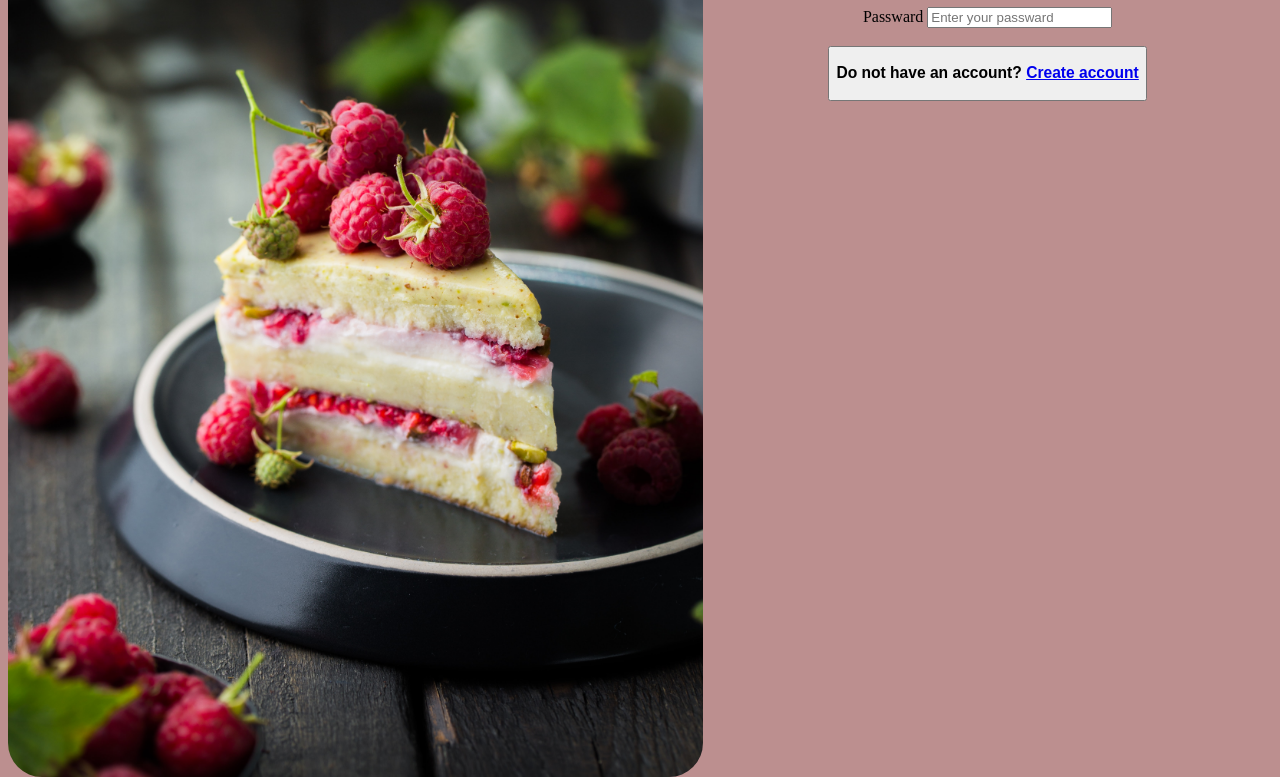
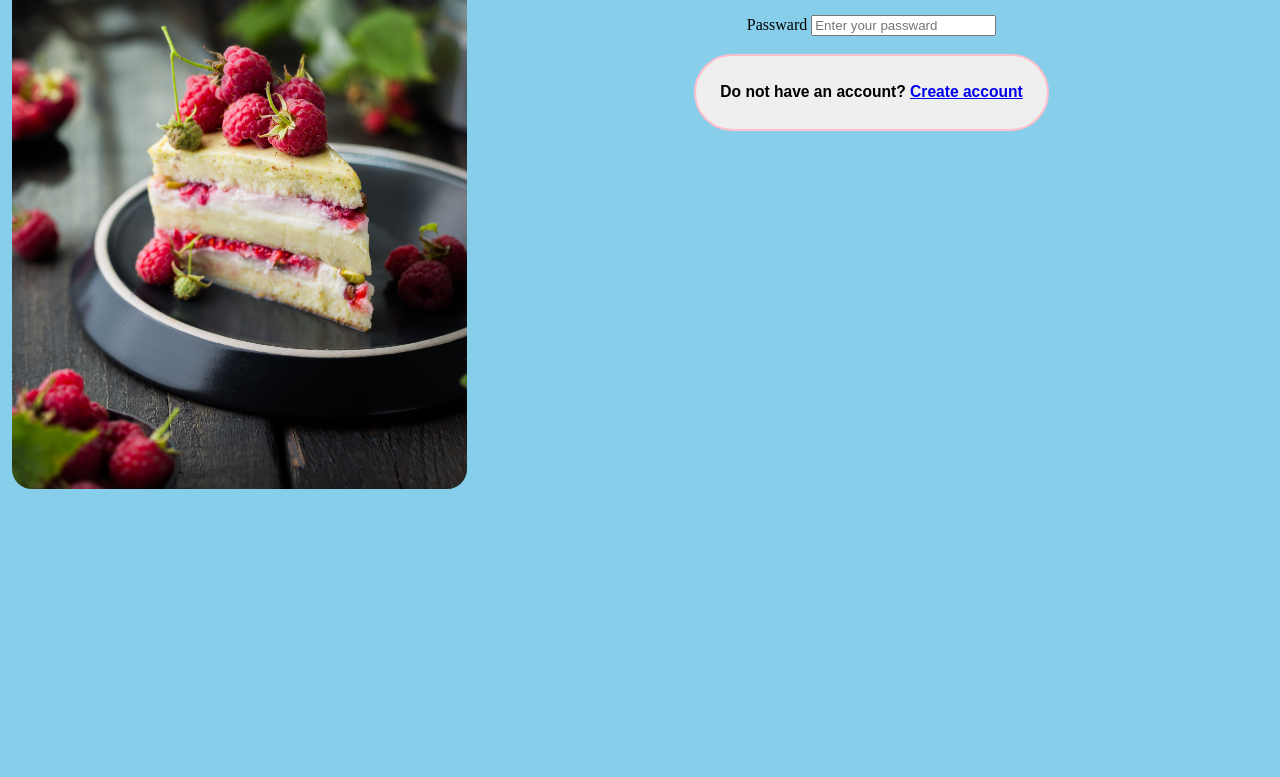
Before and after one commit to Ann-Anyango/Northstar, a plain HTML site: page index.html in a window 1280 px wide. Shown: the part 113-890 px from the top of the page. After the commit the page ends 800 px from the top, so only its background shows below. Drawn offline with Linux system fonts and the light colour scheme.

Commit message:
first commit

```diff
--- a/index.html
+++ b/index.html
@@ -5,24 +5,12 @@
     <meta http-equiv="X-UA-Compatible" content="IE=edge">
     <meta name="viewport" content="width=device-width, initial-scale=1.0">
     <title>Document</title>
-    <style>
-         #heading{
-    border-radius: 34px;
-    width: 55%;
-    float: left;
- }
- body{
-    text-align: center;
- }
-body{
-    background-color:rosybrown;
-}
+    <link rel="stylesheet" href="style.css">
 
-
-
-    </style>
 </head>
 <body>
+    <div class="maincontainer">
+    <div class="container">
     <form>
 
         <img id="heading" src="cake.jpg" alt="cake"  width="700px">
@@ -46,7 +34,8 @@ body{
 
 
     </form>
-
+    </div>
+    </div>
 </body>
 </html>
 
--- /dev/null
+++ b/style.css
@@ -0,0 +1,48 @@
+#heading{
+    border-radius: 24px;
+    width: 36%;
+    float: left;
+    padding: 4px;
+    }
+.maincontainer{
+    display: flex;
+
+
+}
+
+
+ body{
+    text-align: center;
+ }
+body{
+    background-color:rosybrown;
+}
+#headingsingup{
+    border-radius: 35px;
+    width:40% ;
+    float: left;
+
+}
+bodysignup{
+     text-align: center;
+
+
+}
+body{
+      background-color:skyblue;
+    }
+bodytable{
+        background-color:rgb(245, 236, 183);
+    }
+    table,th,td{padding: 19px;
+        border: 3px solid brown;
+        border-collapse: collapse;
+        width: 30px;
+
+
+    }
+    button{
+        border: 2px solid pink;
+        padding: 12px 24px;
+        border-radius: 50px;
+    }
```
Also changed, not shown: signup.html (+3 -21 lines), table.html (+3 -14 lines).
